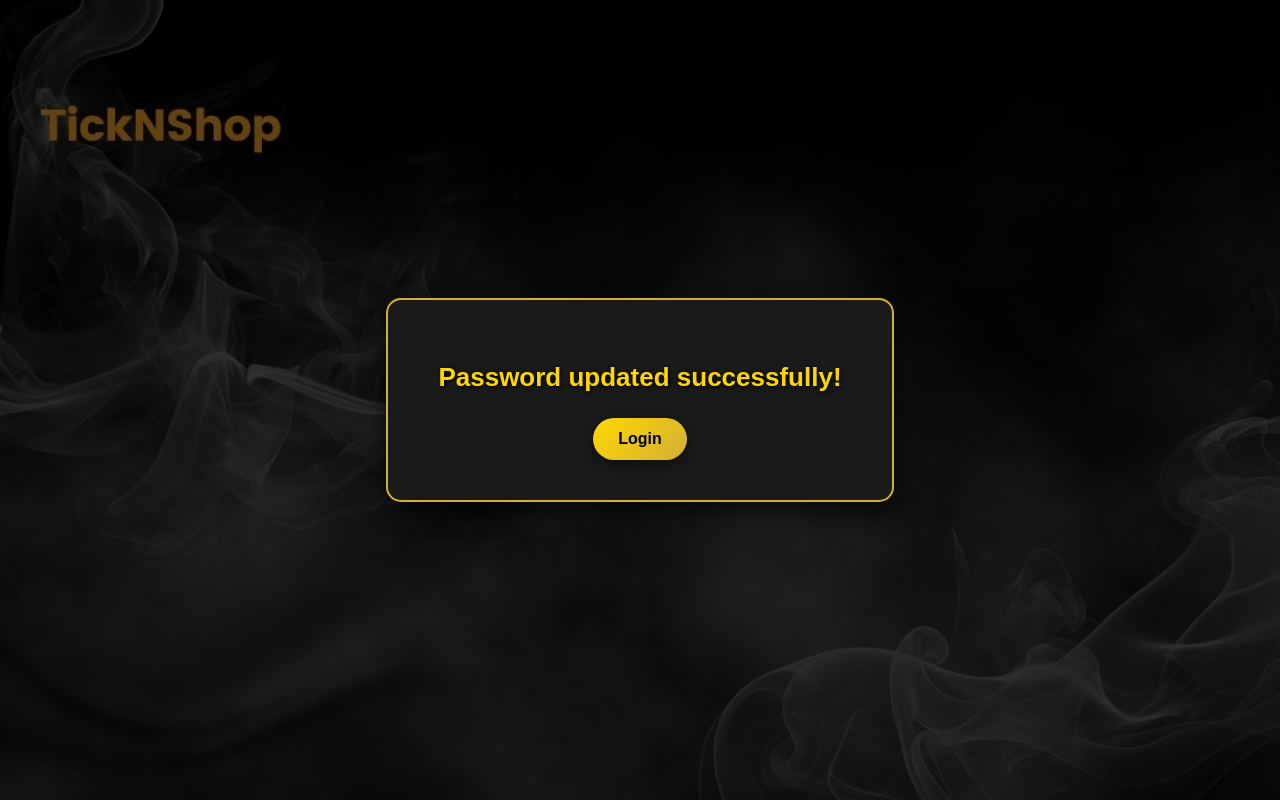
After one commit to Hetvipatel5/TickNShop, a PHP site: page /reset_password_process.php in a window 1280 px wide. The commit adds this page. Run offline with PHP 8.4, Linux system fonts and the light colour scheme; data that the repository does not hold is empty.

Commit message:
forgot password

```diff
--- a/index.php
+++ b/index.php
@@ -50,8 +50,8 @@ include 'db.php';
                 <li>Gender</li>
                 <li>Price</li>
                 <li>Discount</li>
-                <li>Dial Colour</li>
-                <li>Strap Material</li>
+                <li>Top Rated</li>
+                <li>Top Seller</li>
             </ul>
         </aside>
     <div class="product-grid">
--- a/login.php
+++ b/login.php
@@ -75,7 +75,8 @@
         <input type="password" name="password" placeholder="Password" required>
         <input type="submit" value="Login">
     </form>
-    <p><a href="#">Forgot Password?</a></p>
+    <p><a href="forgot_password.php">Forgot Password?</a></p>
+    <br>
     <p><a href="signup.php">Create an Account</a></p>
 </div>
 
--- /dev/null
+++ b/message.php
@@ -0,0 +1,97 @@
+<?php
+function showMessage($type, $message, $btnText, $btnLink) {
+    ?>
+    <!DOCTYPE html>
+    <html lang="en">
+    <head>
+        <meta charset="UTF-8">
+        <meta name="viewport" content="width=device-width, initial-scale=1.0">
+        <title>TickNShop | Message</title>
+        <style>
+            /* 🎨 Theme Colors */
+            :root {
+                --primary: #000000;       /* Rich Black */
+                --accent: #D4AF37;        /* Luxury Gold */
+                --text: #FFFFFF;          /* White */
+                --secondary: #1A1A1A;     /* Charcoal Black */
+                --highlight: #FFD700;     /* Bright Gold */
+            }
+
+            body {
+                margin: 0;
+                padding: 0;
+                height: 100vh;
+                display: flex;
+                justify-content: center;
+                align-items: center;
+                background: url('images/message2.jpg') no-repeat center center/cover;
+                font-family: 'Poppins', sans-serif;
+                position: relative;
+                color: var(--text);
+            }
+
+            /* Dark overlay for background image */
+            body::before {
+                content: "";
+                position: absolute;
+                top: 0;
+                left: 0;
+                width: 100%;
+                height: 100%;
+                background: rgba(0, 0, 0, 0.6);
+                z-index: 0;
+            }
+
+            .message-box {
+                position: relative;
+                z-index: 1;
+                background: var(--secondary);
+                padding: 40px 50px;
+                border-radius: 15px;
+                box-shadow: 0 8px 25px rgba(0, 0, 0, 0.7);
+                text-align: center;
+                border: 2px solid var(--accent);
+                max-width: 500px;
+            }
+
+            .message-box h2 {
+                font-size: 26px;
+                font-weight: bold;
+                margin-bottom: 25px;
+                color: var(--accent);
+                text-shadow: 1px 1px 4px black;
+            }
+
+            .message-box a {
+                display: inline-block;
+                padding: 12px 25px;
+                border-radius: 30px;
+                font-weight: bold;
+                font-size: 16px;
+                background: linear-gradient(135deg, var(--highlight), var(--accent));
+                color: var(--primary);
+                text-decoration: none;
+                transition: 0.3s;
+                box-shadow: 0 4px 15px rgba(0,0,0,0.5);
+            }
+
+            .message-box a:hover {
+                background: linear-gradient(135deg, var(--accent), var(--highlight));
+                transform: scale(1.05);
+            }
+
+            /* Success & error text */
+            .success h2 { color: var(--highlight); }
+            .error h2 { color: #FF4C4C; }
+        </style>
+    </head>
+    <body>
+        <div class="message-box <?php echo $type; ?>">
+            <h2><?php echo $message; ?></h2>
+            <a href="<?php echo $btnLink; ?>"><?php echo $btnText; ?></a>
+        </div>
+    </body>
+    </html>
+    <?php
+}
+?>
--- /dev/null
+++ b/reset_password_process.php
@@ -0,0 +1,32 @@
+<?php
+include 'message.php'; // ✅ Include the message function file
+$conn = new mysqli("localhost", "root", "", "watchshop");
+if ($conn->connect_error) {
+    die("Connection failed: " . $conn->connect_error);
+}
+
+$email = trim($_POST['email']);
+$pass = trim($_POST['password']);
+$confirm_pass = trim($_POST['confirm_password']);
+
+if ($pass !== $confirm_pass) {
+    die("<h3 style='color:red; text-align:center;'>Passwords do not match! <a href='reset_password.php?email=" . urlencode($email) . "'>Try again</a></h3>");
+}
+
+// Hash password
+$hashed_password = password_hash($pass, PASSWORD_DEFAULT);
+
+// Update password
+$sql = "UPDATE users SET password = ? WHERE email = ?";
+$stmt = $conn->prepare($sql);
+$stmt->bind_param("ss", $hashed_password, $email);
+
+if ($stmt->execute()) {
+    (showMessage("success", "Password updated successfully!", "Login", "login.php"));
+} else {
+    (showMessage("error", "Error updating password!", "Try Again", "reset_password.php?email=" . urlencode($email)));
+}
+
+$stmt->close();
+$conn->close();
+?>
```
Also changed, not shown: forgot_password.php (added, +61 -0 lines), forgot_password_process.php (added, +48 -0 lines), login_process.php (+7 -6 lines), orgot_password_process.php (added, +49 -0 lines), reset_password.php (added, +69 -0 lines), signup_process.php (+6 -5 lines), images/message.jpg (added), images/message1.jpg (added), images/message2.jpg (added).
